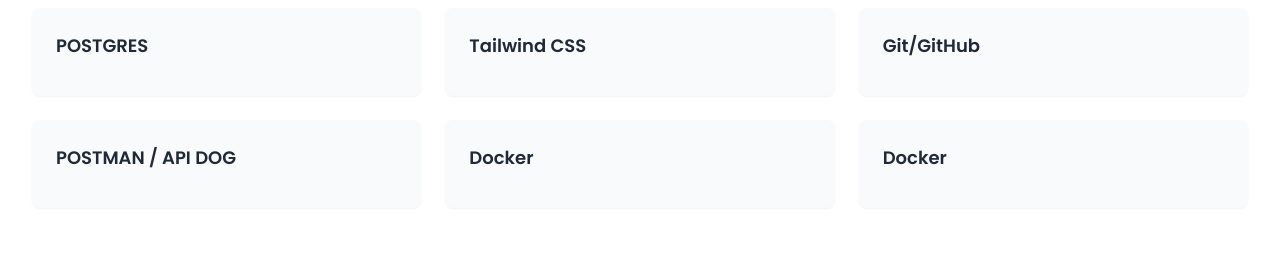
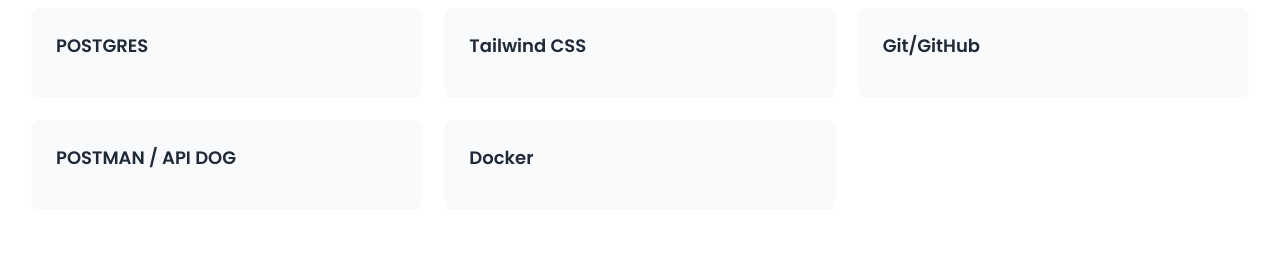
Before and after one commit to anilSysBit/portfolio-web-2025, a React (Vite) app: page / in a window 1280 px wide. Shown: the part 2280-2538 px from the top of the page. Built offline with nearby package versions, Linux system fonts and the light colour scheme.

Commit message:
Change docker double in skills"

```diff
--- a/src/components/Skills.tsx
+++ b/src/components/Skills.tsx
@@ -16,7 +16,6 @@
     { name: 'Tailwind CSS', level: 88 },
     { name: 'Git/GitHub', level: 85 },
     { name: 'POSTMAN / API DOG', level: 85 },
-    { name: 'Docker', level: 85 },
     { name: 'Docker', level: 85 },
   ];
 
```
